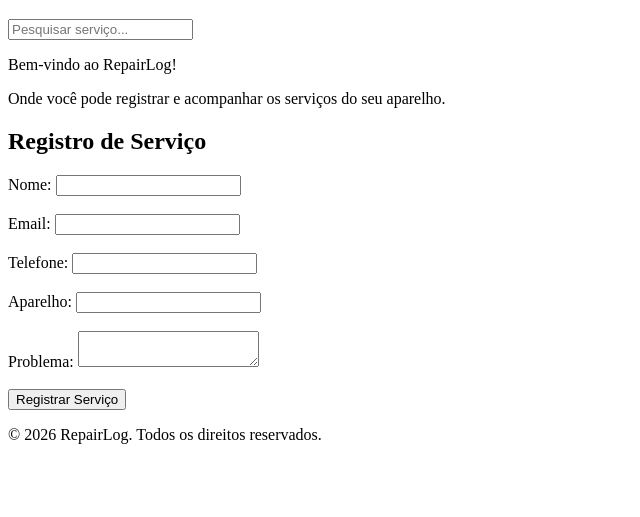
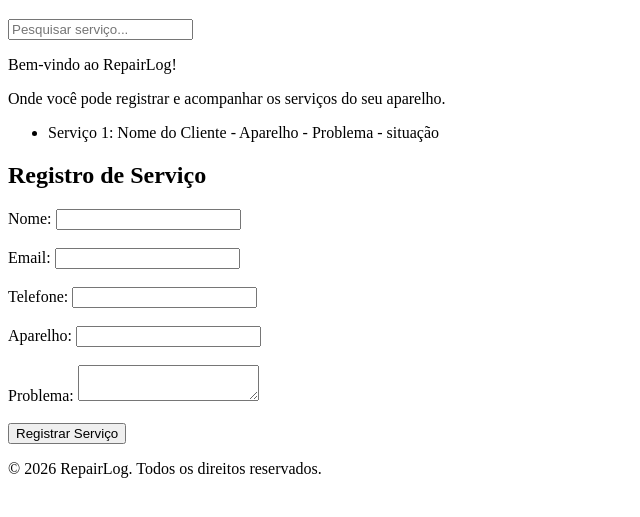
Before and after one commit to AlderlanCorrea/RepairLog, a plain HTML site: page index.html in a window 1280 px wide. Shown: the part 61-578 px from the top of the page, without its empty margins (0-640 px from the left). Drawn offline with Linux system fonts and the light colour scheme.

Commit message:
div de situação do serviço

```diff
--- a/index.html
+++ b/index.html
@@ -14,6 +14,11 @@
         <p>Onde você pode registrar e acompanhar os serviços do seu aparelho.</p>
     </header>
     <main>
+        <div id="servicos-registrados">
+            <ul id="lista-servicos">
+                <li>Serviço 1: Nome do Cliente - Aparelho - Problema - situação</li>
+            </ul>
+        </div>
         <form action="" method="post">
             <h2>Registro de Serviço</h2>
             <label for="nome">Nome:</label>
```
